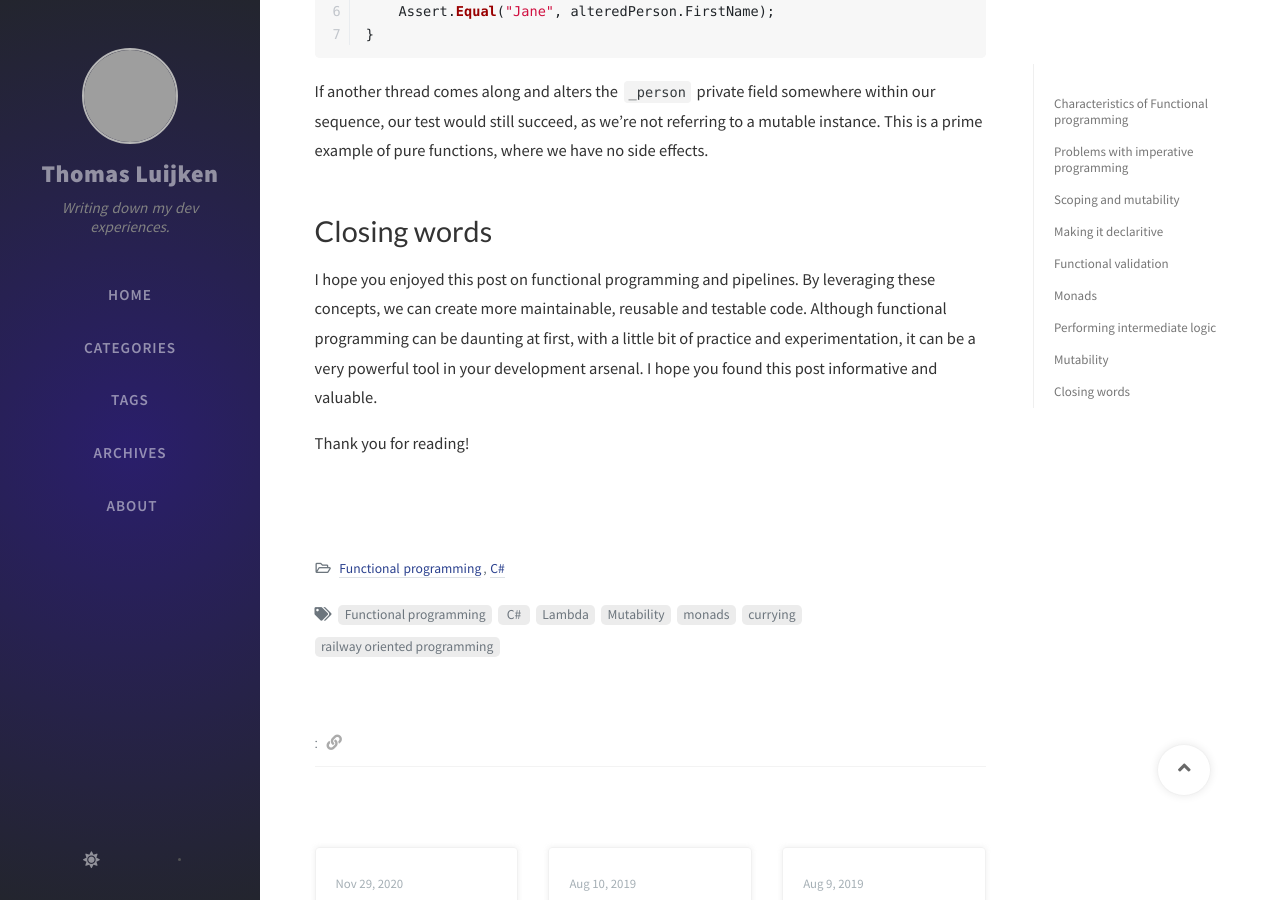
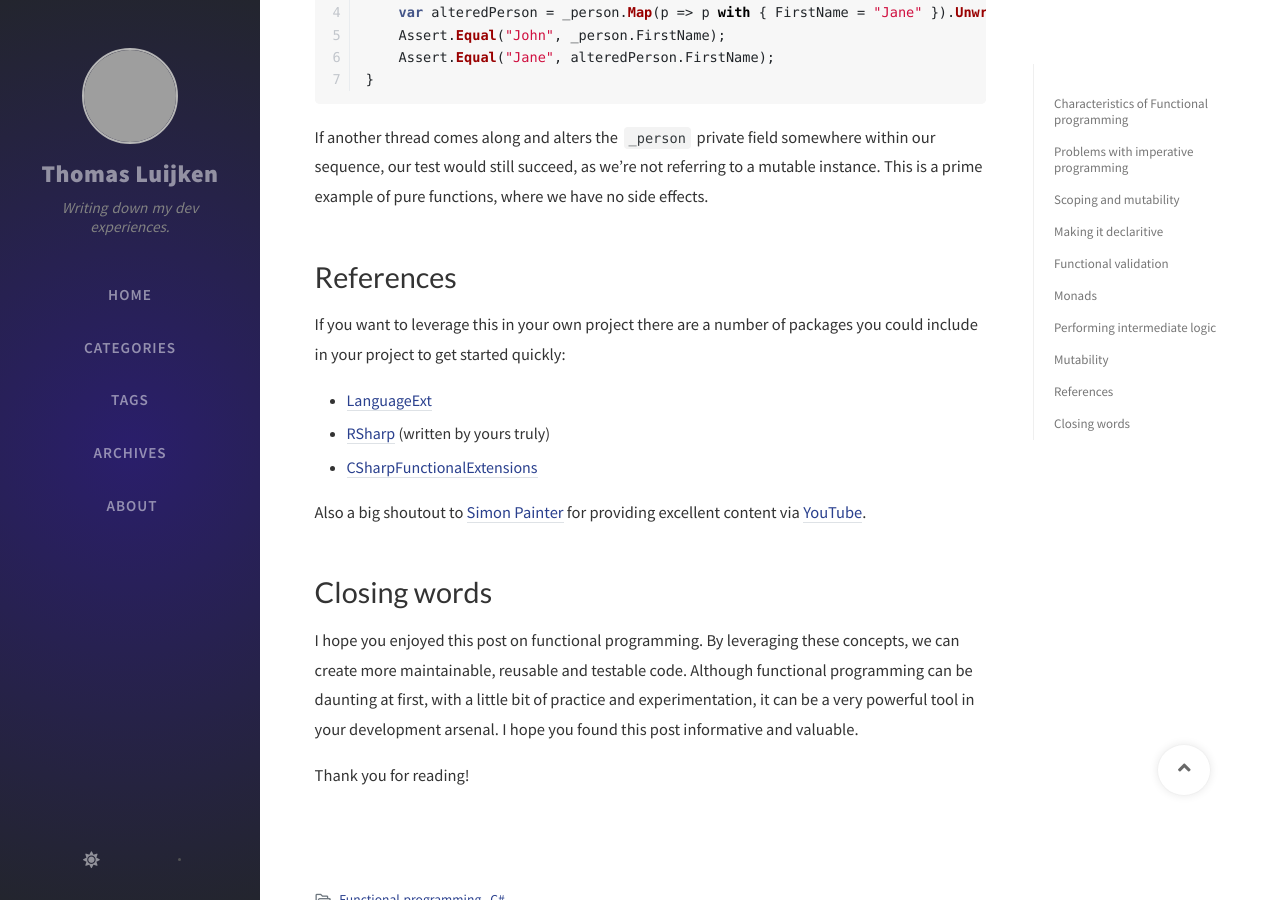
Before and after one commit to tluijken/tluijken.github.io, a Jekyll site: the page built from _posts/2023-04-05-functional-programming-in-csharp.md, in a window 1280 px wide and 900 px high, scrolled down 14303 px. Built offline with Jekyll 4.4.1, drawn with Linux system fonts in a browser that asks for light colours; nearby versions of some CDN libraries; comment, search, counter and statistics services are not loaded; some of the changed text lies outside the part shown; grey boxes are pictures that could not be loaded.

Commit message:
Added links and resources

```diff
--- a/_posts/2023-04-05-functional-programming-in-csharp.md
+++ b/_posts/2023-04-05-functional-programming-in-csharp.md
@@ -15,6 +15,8 @@ cover how you can leverage functional programming in C# using a few simple
 classes and extension methods, with insights applicable to other modern
 languages that support lambda expressions or closures.
 
+All code for this blogpost can be found [in this Github
+repository](https://github.com/tluijken/functional-csharp-examples)
 
 # Characteristics of Functional programming
 
@@ -640,12 +642,26 @@ within our sequence, our test would still succeed, as we're not referring to a
 mutable instance. This is a prime example of pure functions, where we have no
 side effects.
 
+# References
+
+If you want
+to leverage this in your own project there are a number of packages you could
+include in your project to get started quickly:
+
+- [LanguageExt](https://github.com/louthy/language-ext)
+- [RSharp](https://github.com/tluijken/rsharp) (written by yours truly)
+- [CSharpFunctionalExtensions](https://github.com/vkhorikov/CSharpFunctionalExtensions)
+
+Also a big shoutout to [Simon Painter](https://github.com/madSimonJ) for
+providing excellent content via
+[YouTube](https://www.youtube.com/results?search_query=simon+painter).
+
 # Closing words
 
-I hope you enjoyed this post on functional programming and pipelines. By
-leveraging these concepts, we can create more maintainable, reusable and
-testable code. Although functional programming can be daunting at first, with a
-little bit of practice and experimentation, it can be a very powerful tool in
-your development arsenal. I hope you found this post informative and valuable.
+I hope you enjoyed this post on functional programming. By leveraging these
+concepts, we can create more maintainable, reusable and testable code. Although
+functional programming can be daunting at first, with a little bit of practice
+and experimentation, it can be a very powerful tool in your development arsenal.
+I hope you found this post informative and valuable.
 
 Thank you for reading!
```
